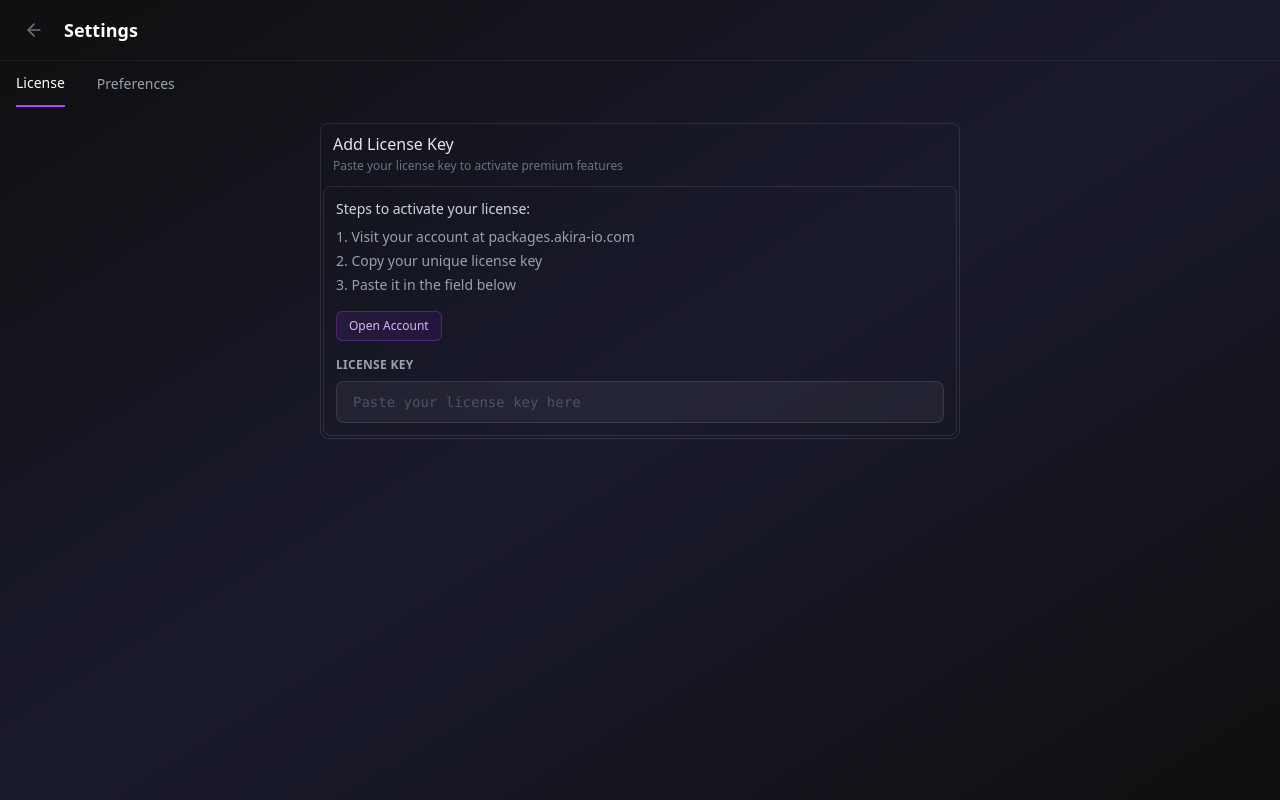
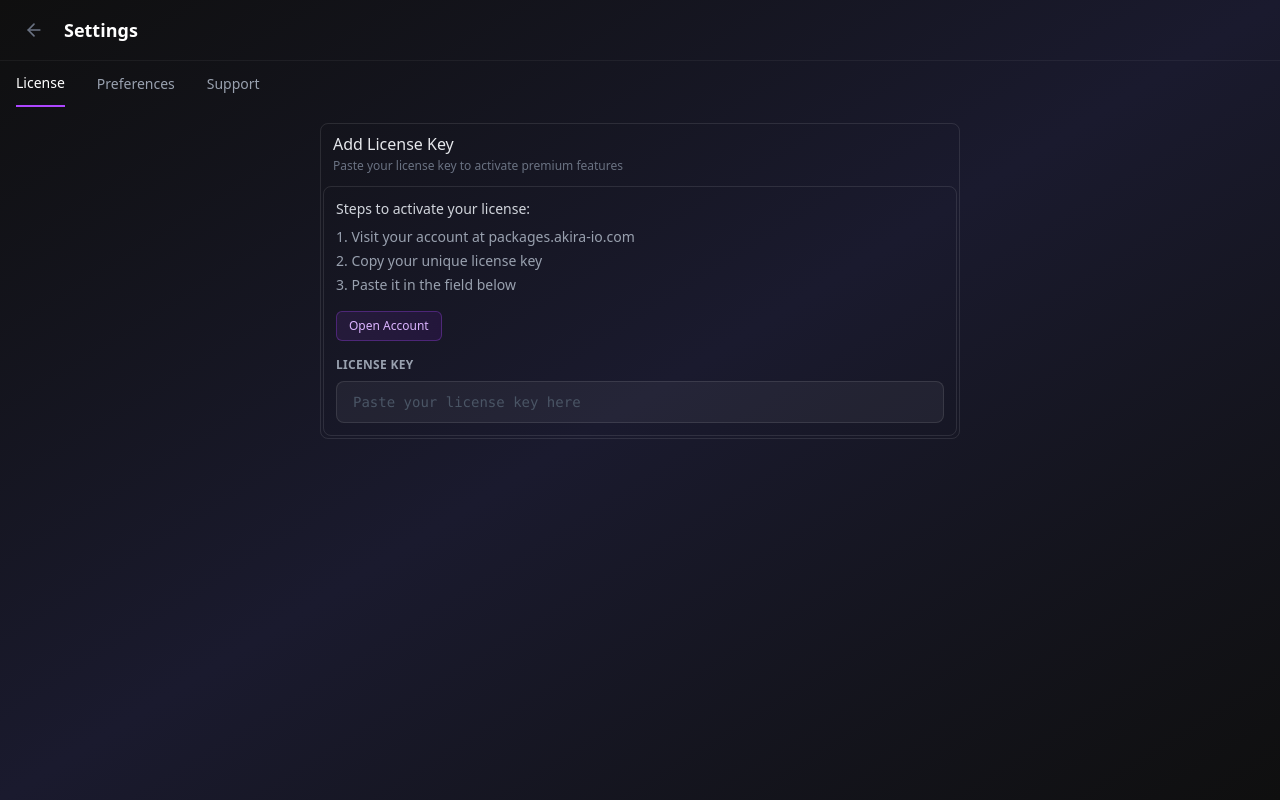
Before and after one commit to akira-foundation/debugger-app, a React (Vite) app: page / in a window 1280 px wide. Both pictures are taken after a click on the button "configure here". Built offline with nearby package versions, Linux system fonts and the light colour scheme.

Commit message:
feat: add SupportSection component and integrate support tab in SettingsPage

```diff
--- a/src/components/SettingsPage.tsx
+++ b/src/components/SettingsPage.tsx
@@ -9,6 +9,7 @@ import { LicenseKeySection } from './settings/LicenseKeySection'
 import { EditorSection } from './settings/EditorSection'
 import { LogBorderSection } from './settings/LogBorderSection'
 import { LogDisplaySection } from './settings/LogDisplaySection'
+import { SupportSection } from './settings/SupportSection'
 
 interface SettingsPageProps {
   onBack: () => void
@@ -26,7 +27,7 @@ export function SettingsPage({ onBack, validation, onValidationRefresh }: Settin
   const [trialStartDate, setTrialStartDate] = useState<Date | null>(null)
   const [installedEditors, setInstalledEditors] = useState<EditorInfo[]>([])
   const [preferredEditorId, setPreferredEditorId] = useState<string>('phpstorm')
-  const [activeTab, setActiveTab] = useState<'license' | 'preferences'>('license')
+  const [activeTab, setActiveTab] = useState<'license' | 'preferences' | 'support'>('license')
 
   useEffect(() => {
     const loadTrialInfo = async () => {
@@ -128,6 +129,16 @@ export function SettingsPage({ onBack, validation, onValidationRefresh }: Settin
         >
           Preferences
         </button>
+        <button
+          onClick={() => setActiveTab('support')}
+          className={`text-sm font-medium transition-colors ${
+            activeTab === 'support'
+              ? 'text-white border-b-2 border-purple-500 -mb-3 pb-3'
+              : 'text-gray-400 hover:text-gray-300'
+          }`}
+        >
+          Support
+        </button>
       </div>
 
       {/* Content */}
@@ -166,6 +177,12 @@ export function SettingsPage({ onBack, validation, onValidationRefresh }: Settin
               <LogDisplaySection />
             </div>
           )}
+
+          {activeTab === 'support' && (
+            <div className="space-y-4">
+              <SupportSection />
+            </div>
+          )}
         </div>
       </div>
     </div>
--- /dev/null
+++ b/src/components/settings/SupportSection.tsx
@@ -0,0 +1,16 @@
+import { SettingsCard } from './SettingsCard'
+
+export function SupportSection() {
+  return (
+    <SettingsCard
+      title="Support"
+      subtitle="Report bugs, request features, or ask for help."
+    >
+      <div className="grid sm:grid-cols-3 gap-2 text-xs">
+        <a href="mailto:support@akira.app?subject=Bug%20Report" className="px-3 py-2 rounded bg-white/5 hover:bg-white/10 text-gray-200 text-center">Report a bug</a>
+        <a href="mailto:support@akira.app?subject=Feature%20Request" className="px-3 py-2 rounded bg-white/5 hover:bg-white/10 text-gray-200 text-center">Suggest a feature</a>
+        <a href="mailto:support@akira.app?subject=Help%20Request" className="px-3 py-2 rounded bg-white/5 hover:bg-white/10 text-gray-200 text-center">Get help</a>
+      </div>
+    </SettingsCard>
+  )
+}
```
